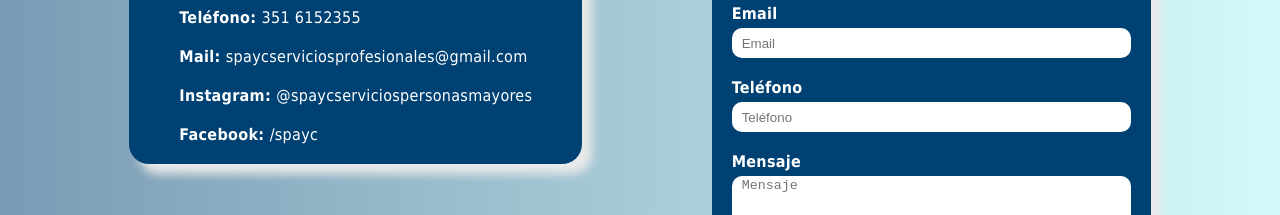
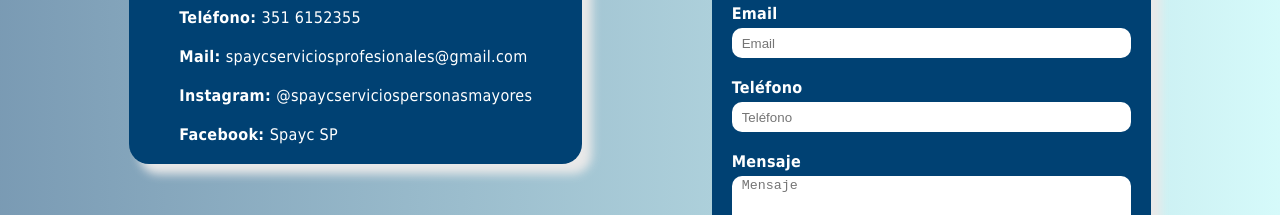
Before and after one commit to Gabriel9022/spayc-front, a React (Vite) app in the folder spayc-frontend/: page /contacto in a window 1280 px wide. Shown: the part 1120-1335 px from the top of the page. Built offline with nearby package versions, Linux system fonts and the light colour scheme; no server answers.

Commit message:
add facebook link

```diff
--- a/spayc-frontend/src/Components/Contact/Contact.tsx
+++ b/spayc-frontend/src/Components/Contact/Contact.tsx
@@ -71,7 +71,7 @@ const Contact: React.FC = () => {
               <p>Teléfono: <span>351 6152355</span></p>
               <p>Mail: <a href='mailto:spaycserviciosprofesionales@gmail.com' target="_blank" rel="noopener noreferrer"><span>spaycserviciosprofesionales@gmail.com</span></a></p>
               <p>Instagram: <a href='https://www.instagram.com/spaycserviciospersonasmayores/' target="_blank" rel="noopener noreferrer"><span>@spaycserviciospersonasmayores</span></a></p>
-              <p>Facebook: <span>/spayc</span></p>
+              <p>Facebook: <a href='https://www.facebook.com/profile.php?id=61564592275289' target="_blank" rel="noopener noreferrer"><span>Spayc SP</span></a></p>
             </div>
           </div>
           <div className='Contact_section_form'>
--- a/spayc-frontend/src/Components/Footer/Footer.tsx
+++ b/spayc-frontend/src/Components/Footer/Footer.tsx
@@ -30,7 +30,7 @@ const Footer: React.FC = () => {
                 <div className='Footer_secondSection_socialMedia'>
                     <div className='socialMedia_container'>
                         <div className='socialMedia_icon_container'>
-                            <a className='Footer_socialmedia_link' href="https://www.facebook.com" target="_blank" rel="noopener noreferrer">
+                            <a className='Footer_socialmedia_link' href="https://www.facebook.com/profile.php?id=61564592275289" target="_blank" rel="noopener noreferrer">
                                 <img className='socialMedia_icon' src={facebook_circle_black_icon} alt="facebook icon" />
                             </a>
                         </div>
--- a/spayc-frontend/src/Components/Header/Header.tsx
+++ b/spayc-frontend/src/Components/Header/Header.tsx
@@ -68,7 +68,7 @@ const Header: React.FC = () => {
                     <div className='Header_info_block'>
                       <div className='socialMedia_container_h'>
                         <div className='socialMedia_icon_container'>
-                          <a className='Footer_socialmedia_link' href="https://www.facebook.com" target="_blank" rel="noopener noreferrer">
+                          <a className='Footer_socialmedia_link' href="https://www.facebook.com/profile.php?id=61564592275289" target="_blank" rel="noopener noreferrer">
                             <img className='socialMedia_icon' src={facebook_circle_black_icon} alt="" />
                           </a>
                         </div>
```
